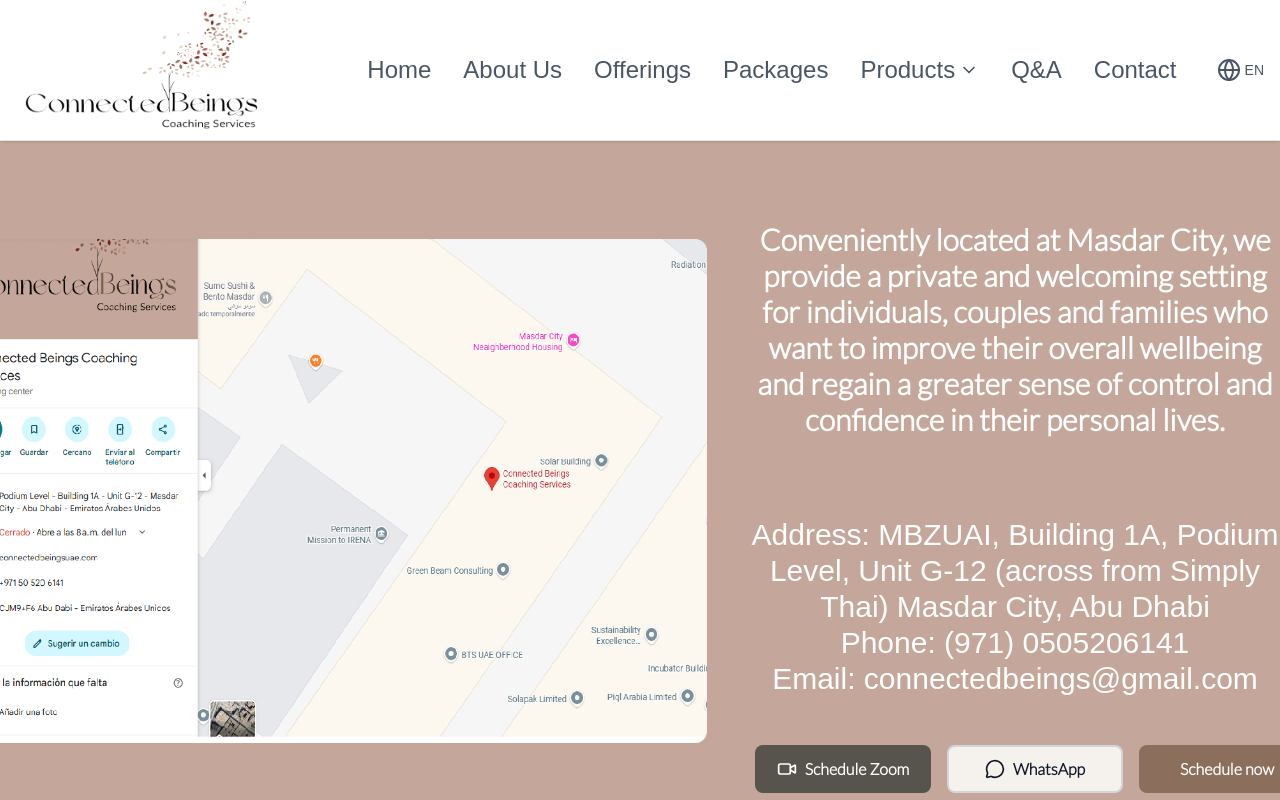
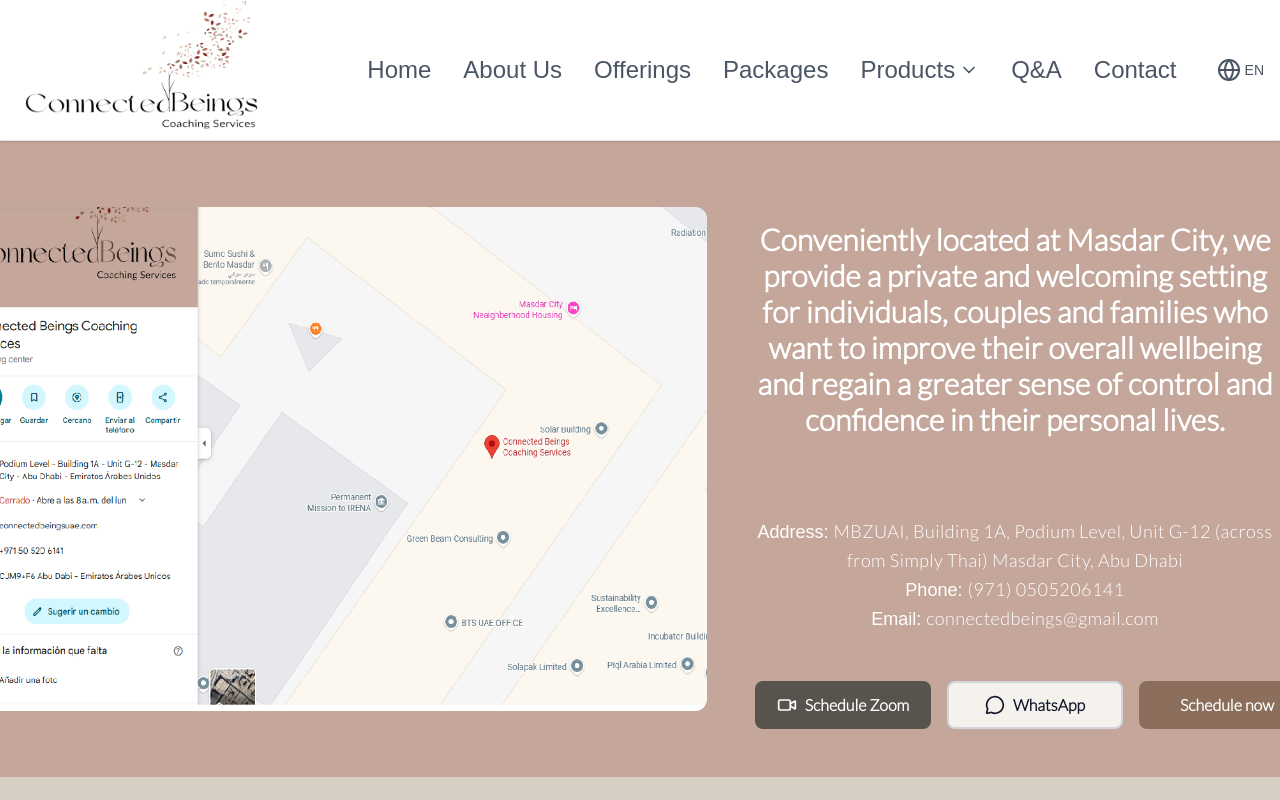
Before and after one commit to wpradere/fisioterap-web, a Next.js app: page /contact in a window 1280 px wide. Shown: the top 800 px of the page. Built offline with nearby package versions, Linux system fonts and the light colour scheme; a web font is replaced by a local one.

Commit message:
se hacen cambios de footer y tamaños de letra

```diff
--- a/src/app/contact/page.tsx
+++ b/src/app/contact/page.tsx
@@ -35,10 +35,19 @@
                 {t("contact.location")}
               </h1>
             </div>
-            <div className="p-10 text-3xl  ">
-              <p>{t("contact.address")}</p>
-              <p>{t("contact.phone")}</p>
-              <p>{t("contact.email")}</p>
+            <div className="p-10 text-lg">
+              <p>
+                <span className="font-dream">{t("contact.addressLabel")}</span>{" "}
+                <span className="font-lato tracking-wide">{t("contact.addressValue")}</span>
+              </p>
+              <p>
+                <span className="font-dream">{t("contact.phoneLabel")}</span>{" "}
+                <span className="font-lato tracking-wide">{t("contact.phoneValue")}</span>
+              </p>
+              <p>
+                <span className="font-dream">{t("contact.emailLabel")}</span>{" "}
+                <span className="font-lato tracking-wide">{t("contact.emailValue")}</span>
+              </p>
             </div>
           </div>
           <div className="flex flex-col sm:flex-row justify-start ml-10">
--- a/src/app/globals.css
+++ b/src/app/globals.css
@@ -17,4 +17,10 @@
   .font-button {
     font-family: var(--font-lato);
   }
+  .font-lato {
+    font-family: var(--font-lato);
+  }
+  .font-dream {
+    font-family: var(--font-dream);
+  }
 }
--- a/src/components/footer.tsx
+++ b/src/components/footer.tsx
@@ -56,7 +56,7 @@
           <div className="grid grid-cols-1 sm:grid-cols-2 md:grid-cols-3 gap-32 mb-10">
             <div className="text-left">
               <h3 className="text-xl font-semibold mb-4">{t("footer.companyName")}</h3>
-              <ul className="text-brown font-button font-bold tracking-wide list-none space-y-1">
+              <ul className="text-brown font-button font-bold tracking-wide list-none text-sm space-y-1">
                 <li>{t("footer.coachName")}</li>
                 <li>{t("footer.license")}</li>
                 <li>{t("footer.address")}</li>
--- a/src/context/LanguageContext.tsx
+++ b/src/context/LanguageContext.tsx
@@ -33,7 +33,7 @@
 
     // About Us
     "about.title": "About Us",
-    "about.intro1": "My mission is to help families increase emotional regulation while fostering a clearer, more profound awareness of themselves and their life experiences. The ultimate goal is to support meaningful connection and conscious behavioral transformation. Tercer parrafo: private practices",
+    "about.intro1": "My mission is to help families increase emotional regulation while fostering a clearer, more profound awareness of themselves and their life experiences. The ultimate goal is to support meaningful connection and conscious behavioral transformation.",
     "about.intro2": "My approach integrates a multicultural perspective, global worldview and a clinically informed practice. By integrating the warmth and collective values of my Colombian roots with a rigorous clinical training in the United States and a profound respect for the cultural nuances of Middle Eastern life, I offer a reflective space where every family feels truly seen. I am committed to provide family coaching support that honors your heritage, your unique circumstances and strengths, and prioritizes your voice in the healing process.",
     "about.intro3": "I have extensive clinical training and experience treating mood disorders, anxiety disorders, attachment difficulties, traumatic experiences, challenging behaviors in childhood and adolescence, neurodivergent parenting, marital discord, third culture adjustment and family stress. I have worked in a variety of settings including in person and teletherapy private practice, mental health organizations, public and private school settings and after school programs. Drawing on my clinical background, I am committed to integrating evidenced-based methods with a family's inherent inner strengths and wisdom. Whether short term or longer term, I am eager to engage with you in a collaborative way to help you overcome diverse family challenges and to enhance long term growth and connection within your family unit.",
 
@@ -110,9 +110,12 @@
 
     // Contact
     "contact.location": "Conveniently located at Masdar City, we provide a private and welcoming setting for individuals, couples and families who want to improve their overall wellbeing and regain a greater sense of control and confidence in their personal lives.",
-    "contact.address": "Address: MBZUAI, Building 1A, Podium Level, Unit G-12 (across from Simply Thai) Masdar City, Abu Dhabi",
-    "contact.phone": "Phone: (971) 0505206141",
-    "contact.email": "Email: connectedbeings@gmail.com",
+    "contact.addressLabel": "Address:",
+    "contact.addressValue": "MBZUAI, Building 1A, Podium Level, Unit G-12 (across from Simply Thai) Masdar City, Abu Dhabi",
+    "contact.phoneLabel": "Phone:",
+    "contact.phoneValue": "(971) 0505206141",
+    "contact.emailLabel": "Email:",
+    "contact.emailValue": "connectedbeings@gmail.com",
     "contact.zoomMeeting": "Schedule Zoom",
 
     // Products
@@ -122,7 +125,7 @@
 
     // Footer
     "footer.companyName": "Connected Beings Coaching Services",
-    "footer.coachName": "Camila Barreto Family Coach",
+    "footer.coachName": "Camila Barreto, Family Coach",
     "footer.license": "Lifestyle Development Consultancy #MC 13480 (UAE)",
     "footer.address": "Address: MBZUAI, Building 1A, Podium Level, Unit G-12",
     "footer.city": "Masdar City, Abu Dhabi",
@@ -229,9 +232,12 @@
 
     // Contact
     "contact.location": "Convenientemente ubicados en Masdar City, proporcionamos un entorno privado y acogedor para individuos, parejas y familias que desean mejorar su bienestar general y recuperar un mayor sentido de control y confianza en sus vidas personales.",
-    "contact.address": "Dirección: MBZUAI, Edificio 1A, Nivel Podio, Unidad G-12 (frente a Simply Thai) Masdar City, Abu Dhabi",
-    "contact.phone": "Teléfono: (971) 0505206141",
-    "contact.email": "Correo: connectedbeings@gmail.com",
+    "contact.addressLabel": "Dirección:",
+    "contact.addressValue": "MBZUAI, Edificio 1A, Nivel Podio, Unidad G-12 (frente a Simply Thai) Masdar City, Abu Dhabi",
+    "contact.phoneLabel": "Teléfono:",
+    "contact.phoneValue": "(971) 0505206141",
+    "contact.emailLabel": "Correo:",
+    "contact.emailValue": "connectedbeings@gmail.com",
     "contact.zoomMeeting": "Agendar Zoom",
 
     // Products
@@ -241,7 +247,7 @@
 
     // Footer
     "footer.companyName": "Connected Beings Coaching Services",
-    "footer.coachName": "Camila Barreto Coach Familiar",
+    "footer.coachName": "Camila Barreto, Coach Familiar",
     "footer.license": "Consultoría de Desarrollo de Estilo de Vida #MC 13480 (EAU)",
     "footer.address": "Dirección: MBZUAI, Edificio 1A, Nivel Podio, Unidad G-12",
     "footer.city": "Masdar City, Abu Dhabi",
```
